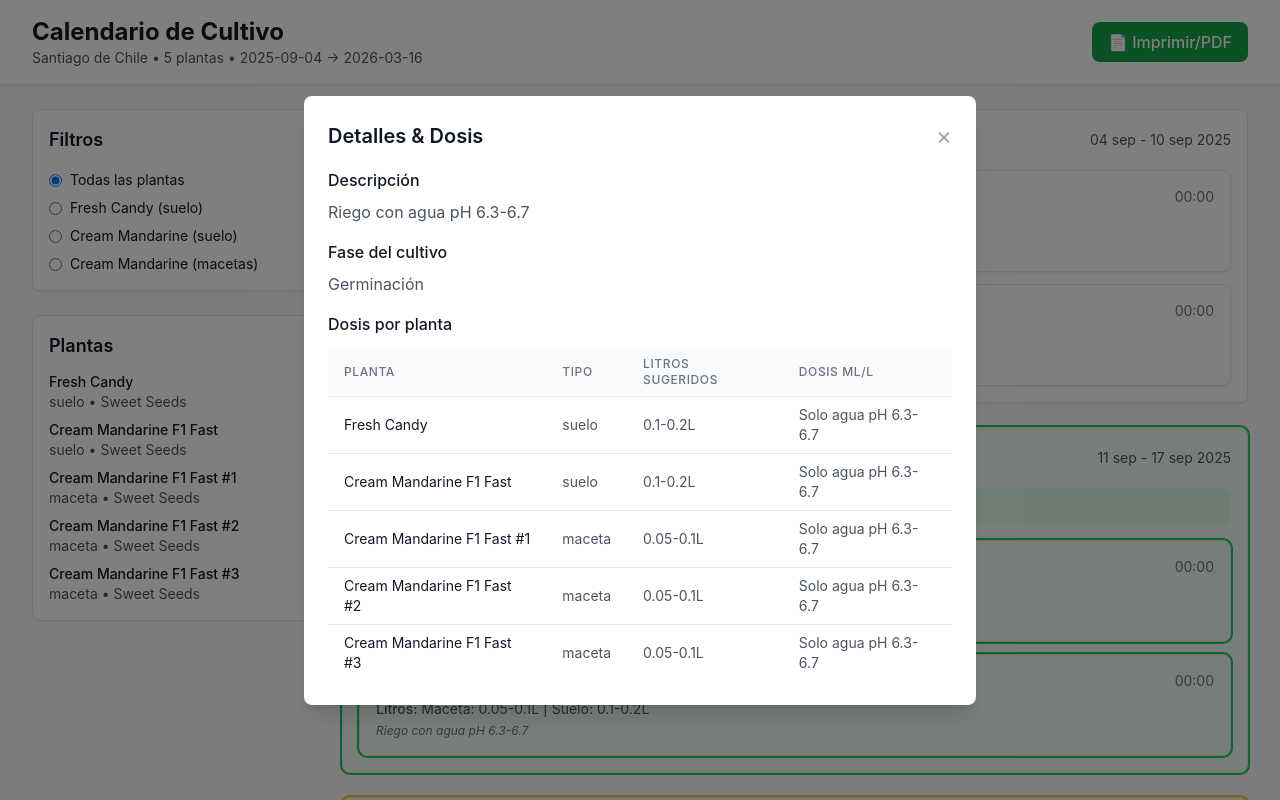
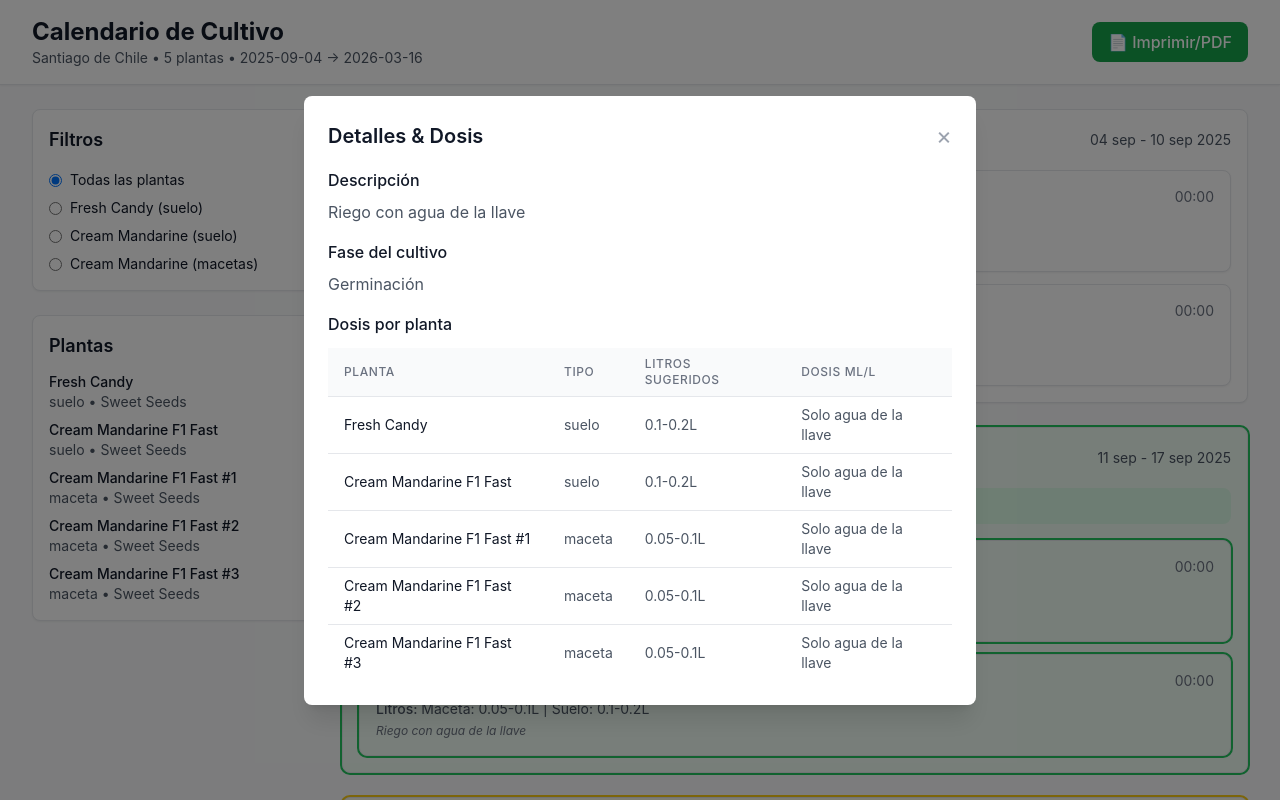
Before and after one commit to D33pKill/calendario, a React (Vite) app: page / in a window 1280 px wide. Both pictures are taken after a click on the element 795 px from the left and 221 px from the top of the page. Shown: the top 800 px of the page. Built offline with nearby package versions, Linux system fonts and the light colour scheme.

Commit message:
Adaptar para cultivo casero: quitar referencias a pH, usar agua de la llave

```diff
--- a/src/App.tsx
+++ b/src/App.tsx
@@ -302,7 +302,7 @@ function DetallesPanel({ evento, onCerrar }: DetallesPanelProps) {
                               </div>
                             ))
                           ) : (
-                            'Solo agua pH 6.3-6.7'
+                            'Solo agua de la llave'
                           )}
                         </td>
                       </tr>
--- a/src/schedule.ts
+++ b/src/schedule.ts
@@ -57,7 +57,7 @@ export const FASES = [
     fertilizacion: {
       productos: [],
       dosis: [],
-      notas: 'Solo agua pH 6.3-6.7, sin fertilizantes'
+      notas: 'Solo agua de la llave, sin fertilizantes'
     },
     riego: {
       maceta: { min: 0.05, max: 0.1 },
@@ -162,7 +162,7 @@ export const FASES = [
     fertilizacion: {
       productos: [],
       dosis: [],
-      notas: 'Solo agua pH 6.3-6.7 para lavado'
+      notas: 'Solo agua de la llave para lavado'
     },
     riego: {
       maceta: { min: 2, max: 4 },
@@ -251,7 +251,7 @@ export function generarEventosSemana(fechaInicioSemana: Date, semana: number): E
       dosis: [],
       litrosPorPlanta: fase.riego,
       plantas: plantasLavado,
-      notas: 'Lavado de raíces - solo agua pH 6.3-6.7',
+      notas: 'Lavado de raíces - solo agua de la llave',
       fase: 'Lavado'
     });
   }
@@ -266,7 +266,7 @@ export function generarEventosSemana(fechaInicioSemana: Date, semana: number): E
       dosis: [],
       litrosPorPlanta: fase.riego,
       plantas: PLANTAS.map(p => p.id),
-      notas: 'Riego con agua pH 6.3-6.7',
+      notas: 'Riego con agua de la llave',
       fase: fase.nombre
     });
   });
```
Also changed, not shown: 1 other file (tests, documents, lock files or other folders).
